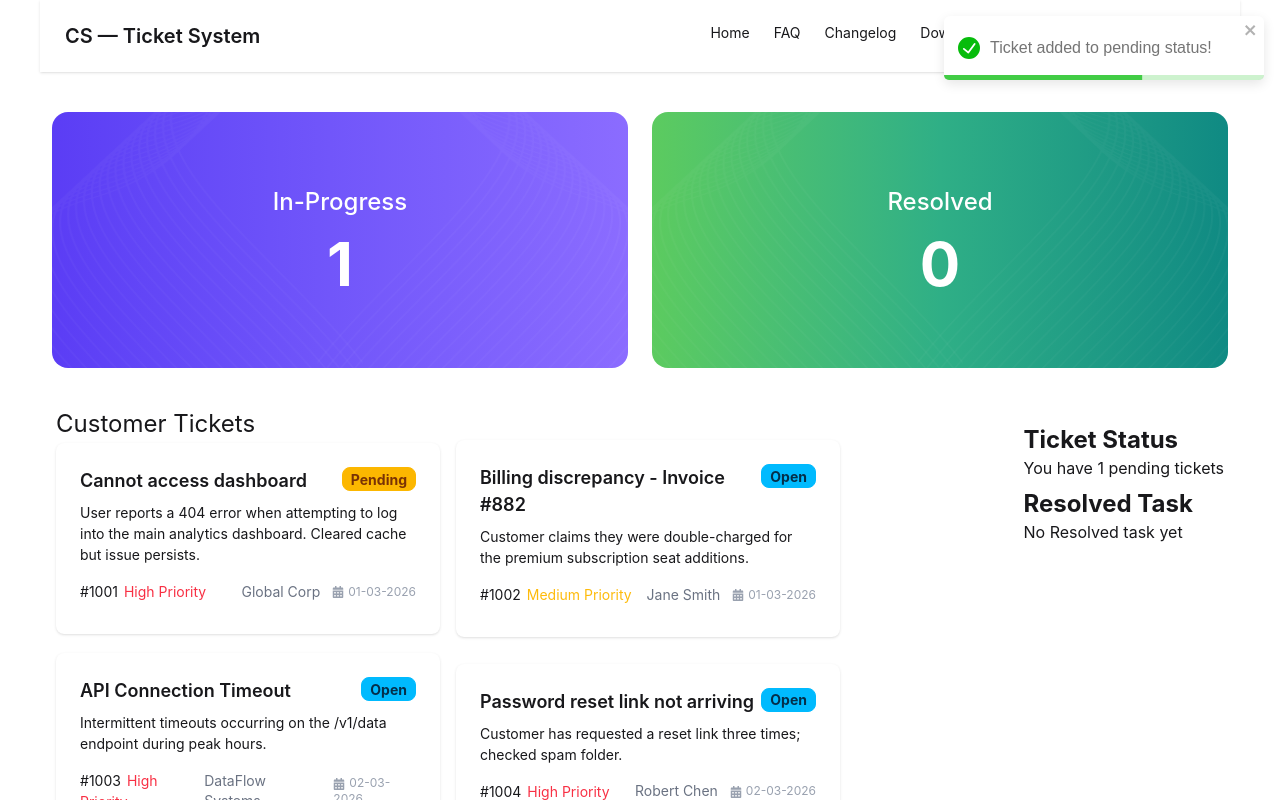
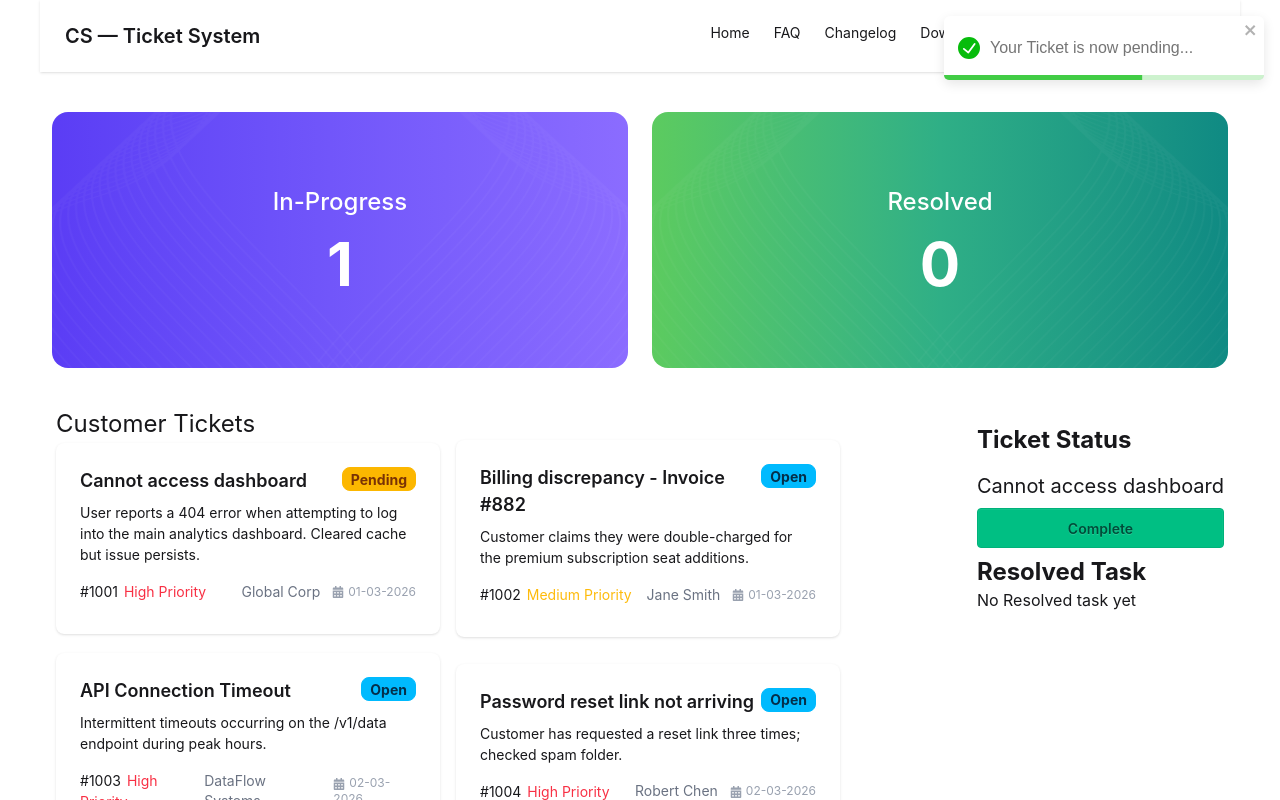
Before and after one commit to bdonti/customer-support-zone, a React (Vite) app: page / in a window 1280 px wide. Both pictures are taken after a click on the element 248 px from the left and 538 px from the top of the page. Shown: the top 800 px of the page. Built offline with nearby package versions, Linux system fonts and the light colour scheme.

Commit message:
Ticket Status Added

```diff
--- a/src/components/CustomerTicket/CustomerTicket.jsx
+++ b/src/components/CustomerTicket/CustomerTicket.jsx
@@ -24,7 +24,7 @@ const CustomerTicket = ({
     const updatedTicket = { ...ticket, status: "Pending" };
     setPendingTickets([...pendingTickets, updatedTicket]);
 
-    toast.success("Ticket added to pending status!");
+    toast.success("Your Ticket is now pending...");
   };
 
   const { id, title, description, customer, priority, status, createdAt } =
--- a/src/components/CustomerTickets/CustomerTickets.jsx
+++ b/src/components/CustomerTickets/CustomerTickets.jsx
@@ -1,5 +1,6 @@
 import React, { use, useEffect, useState } from "react";
 import CustomerTicket from "../CustomerTicket/CustomerTicket";
+import PendingTickets from "../PendingTickets/PendingTickets";
 
 const CustomerTickets = ({
   ticketsPromise,
@@ -30,7 +31,7 @@ const CustomerTickets = ({
         <div className="my-2">
           <h1 className="text-2xl font-bold">Ticket Status</h1>
           {pendingTickets.length > 0 ? (
-            <p>You have {pendingTickets.length} pending tickets</p>
+           <PendingTickets pendingTickets={pendingTickets}></PendingTickets>
           ) : (
             <p>Select a ticket to add to Task Status</p>
           )}
--- a/src/components/PendingTicket/PendingTicket.jsx
+++ b/src/components/PendingTicket/PendingTicket.jsx
@@ -1,9 +1,10 @@
 import React from 'react';
 
-const PendingTicket = () => {
+const PendingTicket = ({ticket}) => {
     return (
-        <div>
-
+        <div className='space-y-2'>
+            <h3 className='text-xl mb-2'>{ticket.title}</h3>
+            <button className="btn btn-active btn-success w-full">Complete</button>
         </div>
     );
 };
--- /dev/null
+++ b/src/components/PendingTickets/PendingTickets.jsx
@@ -0,0 +1,12 @@
+import React from 'react';
+import PendingTicket from '../PendingTicket/PendingTicket';
+
+const PendingTickets = ({pendingTickets}) => {
+    return (
+        <div className='space-y-6 mt-4'>
+            {pendingTickets.map(ticket => <PendingTicket key={ticket.id} ticket={ticket}></PendingTicket>)}
+        </div>
+    );
+};
+
+export default PendingTickets;
```
